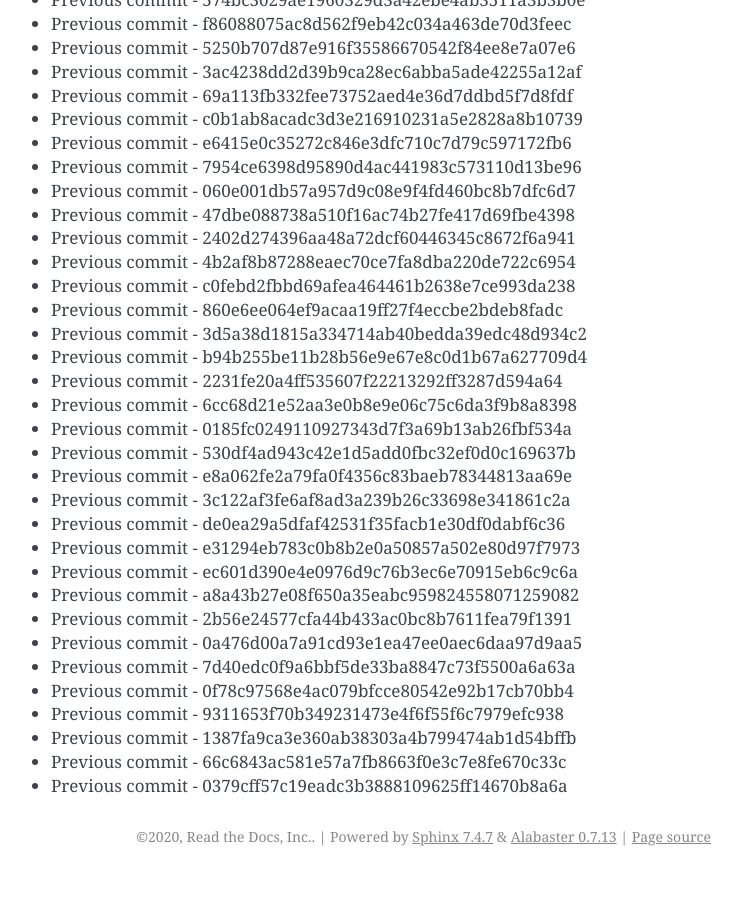
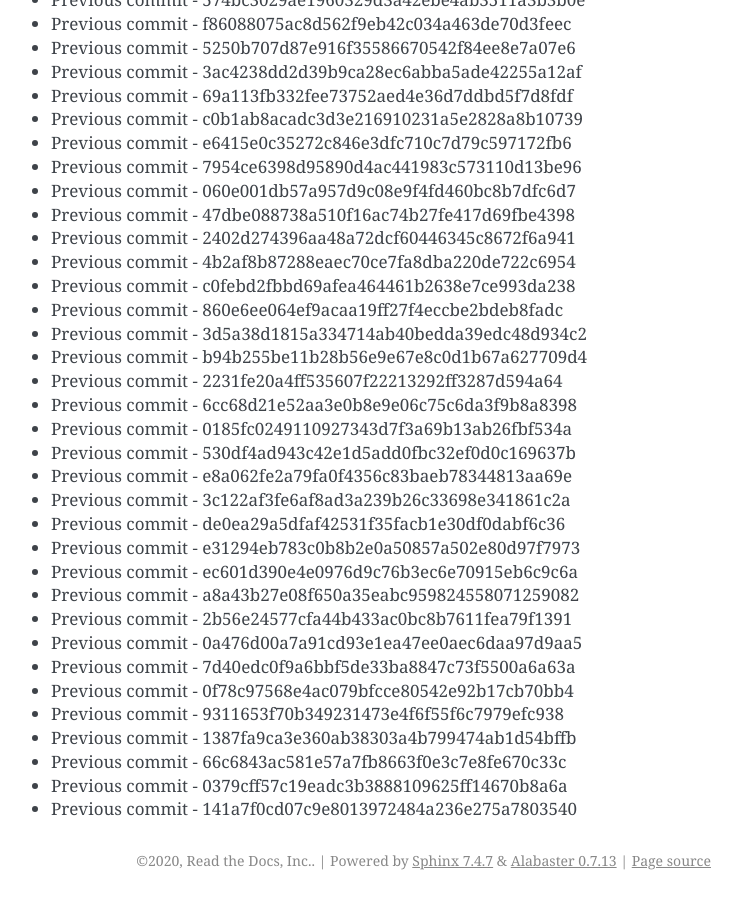
Before and after one commit to readthedocs/rtd-git-stresstest, a Sphinx documentation site: the page built from docs/updates.rst, in a window 1280 px wide and 900 px high, scrolled down 1726 px. Shown: the whole window, without its empty margins (399-1141 px from the left). Built offline with Sphinx 7.4.7, drawn with Linux system fonts in a browser that asks for light colours; before the commit the page ends 2602 px from its top, so only the background shows below that.

Commit message:
Generating commit from previous: 141a7f0cd07c9e8013972484a236e275a7803540

```diff
--- a/docs/updates.rst
+++ b/docs/updates.rst
@@ -104,3 +104,4 @@ It can be tested for any performance characteristics.
 * Previous commit - 1387fa9ca3e360ab38303a4b799474ab1d54bffb
 * Previous commit - 66c6843ac581e57a7fb8663f0e3c7e8fe670c33c
 * Previous commit - 0379cff57c19eadc3b3888109625ff14670b8a6a
+* Previous commit - 141a7f0cd07c9e8013972484a236e275a7803540
```
